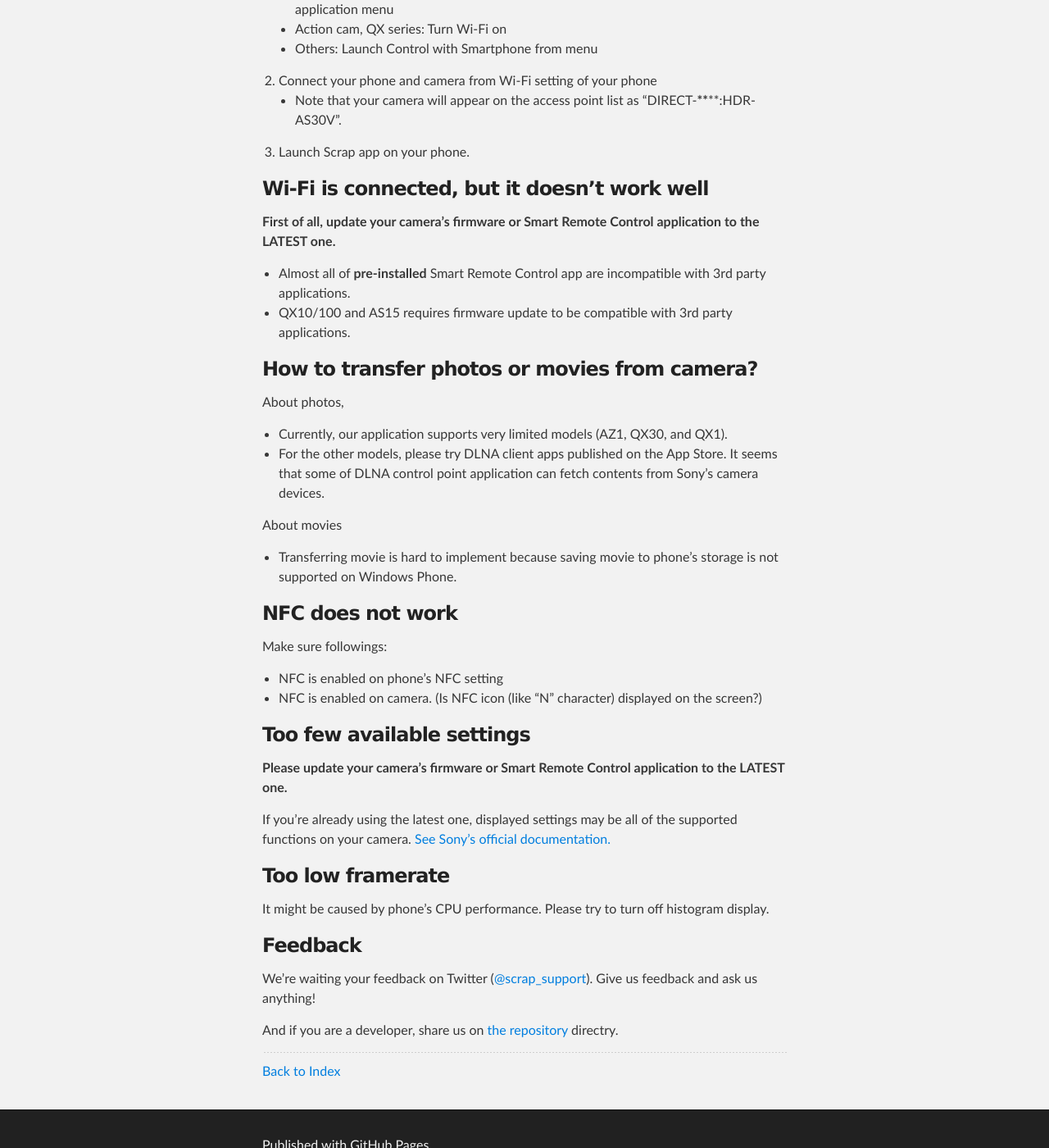
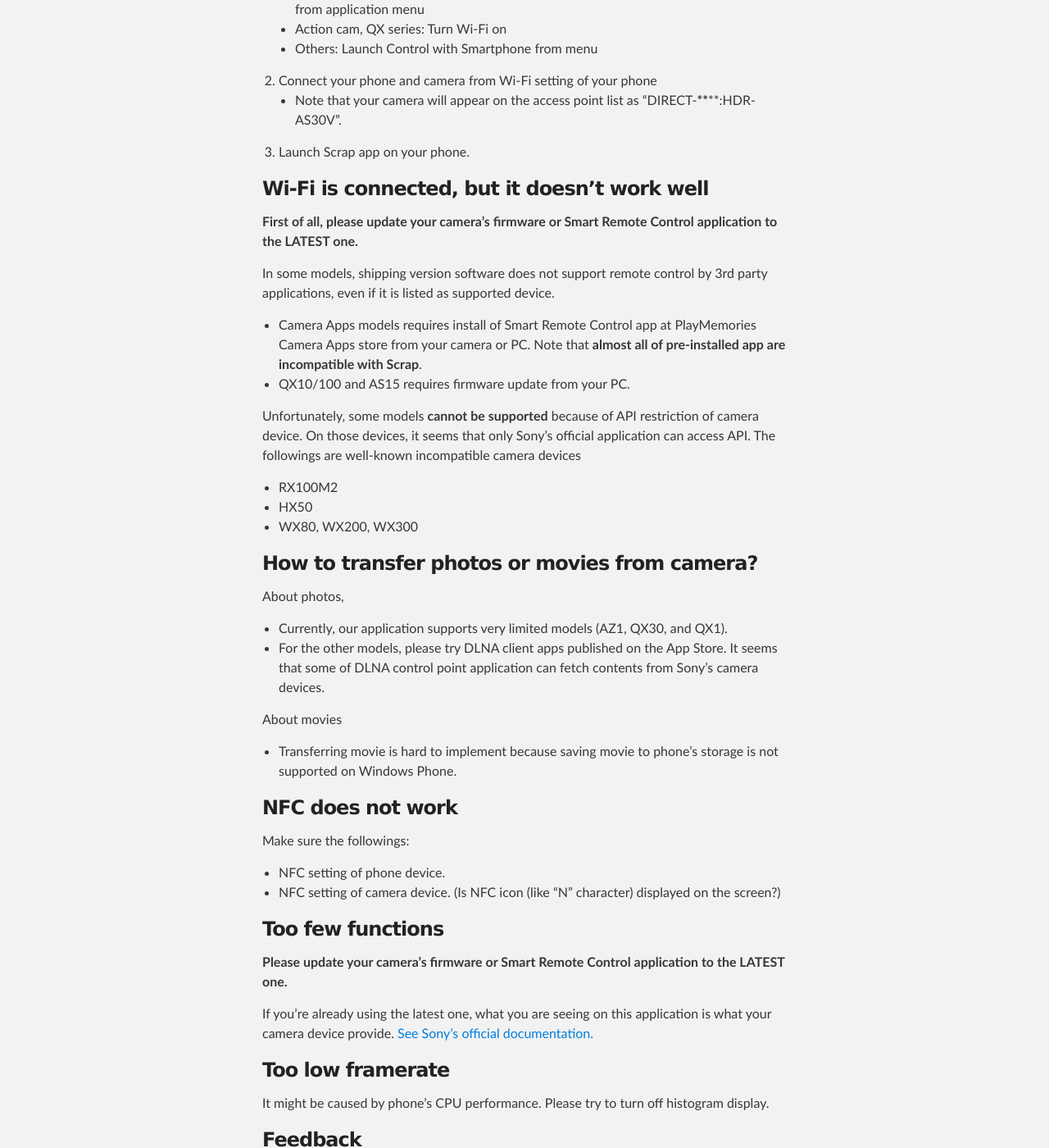
Before and after one commit to locana/locana.github.io, a Jekyll site: the page built from scrap_faq.md, in a window 1280 px wide and 1400 px high, scrolled down 547 px. Shown: the whole window at 82% size. Built offline with Jekyll 4.4.1, drawn with Linux system fonts in a browser that asks for light colours; some of the changed text lies outside the part shown.

Commit message:
Refine wording

```diff
--- a/scrap_faq.md
+++ b/scrap_faq.md
@@ -2,7 +2,7 @@
 layout: default
 ---
 
-## FAQ about SCRAP
+## FAQ about Scrap
 
 ### How to install?
 
@@ -12,7 +12,7 @@
 
 ### How to use?
 1. Launch remote control mode on your camera device.
-  + E-mount models, RX100M3 etc.: Launch "Smart Remote Control" app from application menu
+  + Camera Apps models (E-mount, RX100M3 etc.): Launch "Smart Remote Control" app from application menu
   + Action cam, QX series: Turn Wi-Fi on
   + Others: Launch Control with Smartphone from menu
 2. Connect your phone and camera from Wi-Fi setting of your phone
@@ -20,10 +20,21 @@
 3. Launch Scrap app on your phone.
 
 ### Wi-Fi is connected, but it doesn't work well
-**First of all, update your camera's firmware or Smart Remote Control application to the LATEST one.**
+**First of all, please update your camera's firmware or Smart Remote Control application to the LATEST one.**
 
-- Almost all of **pre-installed** Smart Remote Control app are incompatible with 3rd party applications.
-- QX10/100 and AS15 requires firmware update to be compatible with 3rd party applications.
+In some models, shipping version software does not support remote control by 3rd party applications, even if it is listed as supported device.
+
+- Camera Apps models requires install of Smart Remote Control app at PlayMemories Camera Apps store from your camera or PC.
+Note that **almost all of pre-installed app are incompatible with Scrap**.
+- QX10/100 and AS15 requires firmware update from your PC.
+
+Unfortunately, some models **cannot be supported** because of API restriction of camera device.
+On those devices, it seems that only Sony's official application can access API.
+The followings are well-known incompatible camera devices
+
+- RX100M2
+- HX50
+- WX80, WX200, WX300
 
 ### How to transfer photos or movies from camera?
 About photos,
@@ -38,15 +49,15 @@
 
 ### NFC does not work
 
-Make sure followings:
+Make sure the followings:
 
-- NFC is enabled on phone's NFC setting
-- NFC is enabled on camera. (Is NFC icon (like "N" character) displayed on the screen?)
+- NFC setting of phone device.
+- NFC setting of camera device. (Is NFC icon (like "N" character) displayed on the screen?)
 
-### Too few available settings
+### Too few functions
 **Please update your camera's firmware or Smart Remote Control application to the LATEST one.**
 
-If you're already using the latest one, displayed settings may be all of the supported functions on your camera.
+If you're already using the latest one, what you are seeing on this application is what your camera device provide.
 [See Sony's official documentation.](https://developer.sony.com/develop/cameras/)
 
 ### Too low framerate
@@ -57,7 +68,7 @@
 We're waiting your feedback on Twitter ([@scrap_support](https://twitter.com/scrap_support)).
 Give us feedback and ask us anything!
 
-And if you are a developer, share us on [the repository](https://github.com/kazyx/WPPMM) directry.
+And if you are a developer, share us on [the repository](https://github.com/locana/wppmm) directry.
 
 ---
 [Back to Index](/)
```
Also changed, not shown: index.md (+1 -1 lines).
